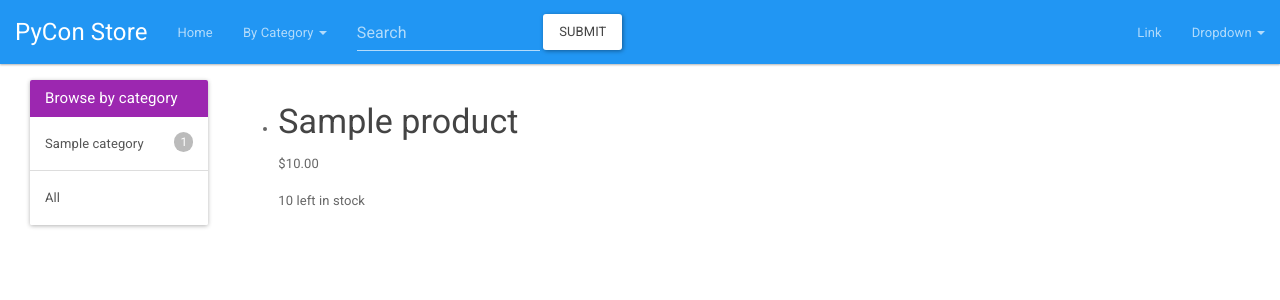
After one commit to kennethlove/pycon2017, a Django app: page /store/ in a window 1280 px wide. The commit adds this page. Shown: the top 300 px of the page. Run offline with Django 3.2, Linux system fonts and the light colour scheme; tables that the repository leaves empty hold one stand-in row (values such as "Sample post"); some libraries are stand-ins or nearby versions.

Commit message:
products list view.
closes #7

```diff
--- /dev/null
+++ b/products/templates/products/product_list.html
@@ -0,0 +1,13 @@
+{% extends '_layouts/base.html' %}
+
+{% block content %}
+    <ul>
+        {% for product in object_list %}
+            <li>
+                <h3>{{ product }}</h3>
+                <p>${{ product.price }}</p>
+                <p>{{ product.quantity }} left in stock</p>
+            </li>
+        {% endfor %}
+    </ul>
+{% endblock %}
--- /dev/null
+++ b/products/urls.py
@@ -0,0 +1,7 @@
+from django.conf.urls import url
+
+from . import views
+
+urlpatterns = [
+    url(r'^$', views.AllProducts.as_view(), name='list'),
+]
--- a/products/views.py
+++ b/products/views.py
@@ -1,3 +1,7 @@
-from django.shortcuts import render
+from django.views import generic
 
-# Create your views here.
+from . import models
+
+
+class AllProducts(generic.ListView):
+    model = models.Product
--- a/pycon2017/urls.py
+++ b/pycon2017/urls.py
@@ -13,11 +13,13 @@ Including another URLconf
     1. Import the include() function: from django.conf.urls import url, include
     2. Add a URL to urlpatterns:  url(r'^blog/', include('blog.urls'))
 """
-from django.conf.urls import url
+from django.conf.urls import url, include
 from django.contrib import admin
-from django.views.generic import TemplateView
+from django.urls import reverse_lazy
+from django.views.generic import RedirectView
 
 urlpatterns = [
-    url(r'^$', TemplateView.as_view(template_name='home.html'), name='home'),
+    url(r'^$', RedirectView.as_view(url=reverse_lazy('products:list'))),
     url(r'^admin/', admin.site.urls),
+    url(r'^store/', include('products.urls', namespace='products')),
 ]
--- a/templates/_layouts/base.html
+++ b/templates/_layouts/base.html
@@ -34,8 +34,12 @@
                         </div>
                         <div class="list-group">
                             {% for category in categories %}
-                                <a href="#" class="list-group-item">{{ category }}</a>
+                                <a href="#" class="list-group-item">
+                                    <span class="badge">{{ category.product_set.count }}</span>
+                                    {{ category }}
+                                </a>
                             {% endfor %}
+                            <a href="{% url 'products:list' %}" class="list-group-item">All</a>
                         </div>
                     </div>
                 {% endblock %}
--- a/templates/_partials/navbar.html
+++ b/templates/_partials/navbar.html
@@ -15,7 +15,7 @@
         <!-- Collect the nav links, forms, and other content for toggling -->
         <div class="collapse navbar-collapse" id="bs-example-navbar-collapse-1">
             <ul class="nav navbar-nav">
-                <li><a href="/">Home</a></li>
+                <li><a href="{% url 'products:list' %}">Home</a></li>
                 <li class="dropdown">
                     <a href="#" class="dropdown-toggle" data-toggle="dropdown" role="button" aria-haspopup="true" aria-expanded="false">By Category <span class="caret"></span></a>
                     <ul class="dropdown-menu">
```
